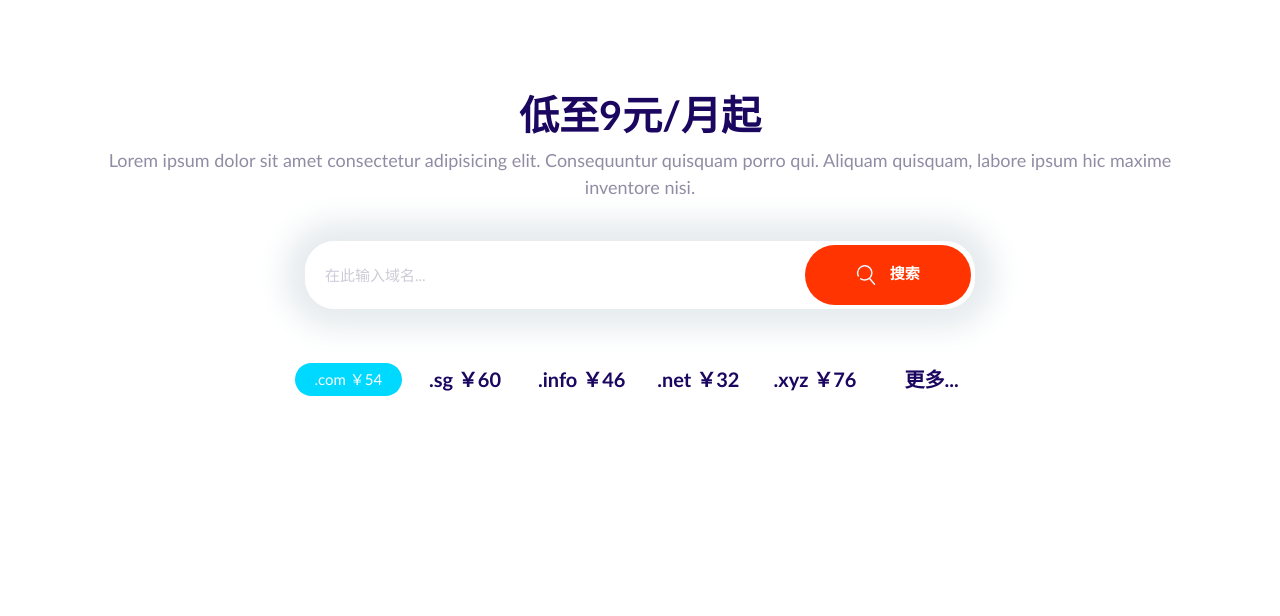
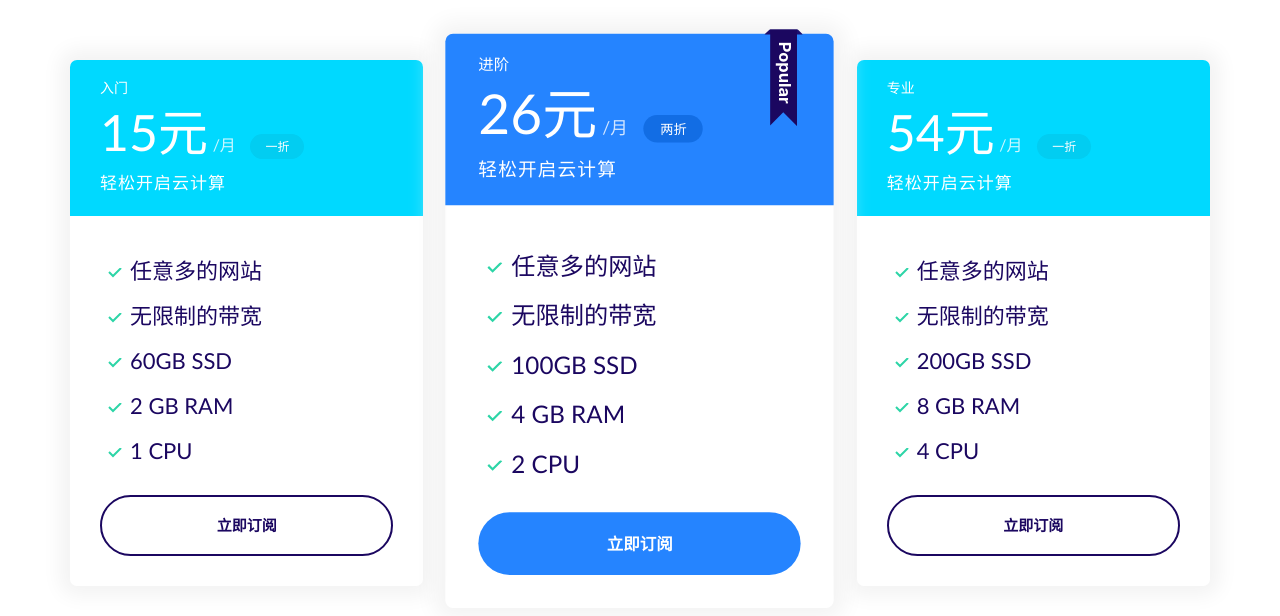
Before and after one commit to jidonghao/moshify, a plain HTML site: page index.html in a window 1280 px wide. Drawn offline with Linux system fonts and the light colour scheme.

Commit message:
计划区块

```diff
--- a/css/style.less
+++ b/css/style.less
@@ -304,6 +304,9 @@ a {
     background: var(--color-primary);
     color: #fff;
   }
+  .badge--primary {
+    background: #126de4;
+  }
 }
 
 .card--sencondary {
@@ -317,7 +320,9 @@ a {
 }
 
 // plan
-
+.plan {
+  transition: transform 0.2s ease-out;
+}
 .plan__name {
   color: #fff;
   margin: 0;
@@ -363,6 +368,10 @@ a {
   }
 }
 
+.plan:hover {
+  transform: scale(1.05);
+}
+
 @media screen and (min-width: 1024px) {
   .plan__name {
     font-size: 1.4rem;
@@ -376,8 +385,12 @@ a {
   .plan__description {
     font-size: 1.7rem;
   }
+  .plan--popular {
+    transform: scale(1.1);
+    &:hover {
+      transform: scale(1.15);
+    }
 
-  .plan--popular {
     .card__header::before {
       width: 35px;
       top: -4px;
@@ -709,6 +722,17 @@ a {
 
 @media screen and (min-width: 768px) {
   .block-domain__prices {
-    grid-template-columns: repeat(auto-fit, minmax(10rem,1fr));
+    grid-template-columns: repeat(auto-fit, minmax(10rem, 1fr));
   }
 }
+
+// block-card
+.block-plans {
+  .grid {
+    gap: 4rem;
+  }
+  .card {
+    max-width: 500px;
+    margin: 0 auto;
+  }
+}
--- a/index.html
+++ b/index.html
@@ -11,30 +11,78 @@
 </head>
 
 <body>
-    <section class="block container block-domain">
-        <header class="block__header">
-            <h2>低至9元/月起</h2>
-            <p>Lorem ipsum dolor sit amet consectetur adipisicing elit. Consequuntur quisquam porro qui. Aliquam
-                quisquam, labore ipsum hic maxime inventore nisi.</p>
+    <section class="block container block-plans">
+        <div class="grid grid--1x3">
 
-        </header>
-        <div class="input-group">
-            <input type="text" class="input" placeholder="在此输入域名...">
-            <button class="btn btn--accent">
-                <svg class="icon icon--white">
-                    <use xlink:href="images/sprite.svg#search"></use>
-                </svg>
-                搜索</button>
+            <div class="plan">
+                <div class="card card--sencondary">
+                    <header class="card__header">
+                        <h3 class="plan__name">入门</h3>
+                        <span class="plan__price">15元</span>
+                        <span class="plan__billing-cycle">/月</span>
+                        <span class="badge badge--secondary badge--small">一折</span>
+                        <span class="plan__description">轻松开启云计算</span>
+                    </header>
+                    <div class="card__body">
+                        <ul class="list list--tick">
+                            <li class="list__item">任意多的网站</li>
+                            <li class="list__item">无限制的带宽</li>
+                            <li class="list__item">60GB SSD</li>
+                            <li class="list__item">2 GB RAM</li>
+                            <li class="list__item">1 CPU</li>
+
+                        </ul>
+                        <button class="btn btn--outline btn--block">立即订阅</button>
+                    </div>
+                </div>
+            </div>
+
+            <div class="plan plan--popular">
+                <div class="card card--primary">
+                    <header class="card__header">
+                        <h3 class="plan__name">进阶</h3>
+                        <span class="plan__price">26元</span>
+                        <span class="plan__billing-cycle">/月</span>
+                        <span class="badge badge--primary badge--small">两折</span>
+                        <span class="plan__description">轻松开启云计算</span>
+                    </header>
+                    <div class="card__body">
+                        <ul class="list list--tick">
+                            <li class="list__item">任意多的网站</li>
+                            <li class="list__item">无限制的带宽</li>
+                            <li class="list__item">100GB SSD</li>
+                            <li class="list__item">4 GB RAM</li>
+                            <li class="list__item">2 CPU</li>
+
+                        </ul>
+                        <button class="btn btn--primary btn--block">立即订阅</button>
+                    </div>
+                </div>
+            </div>
+
+            <div class="plan">
+                <div class="card card--sencondary">
+                    <header class="card__header">
+                        <h3 class="plan__name">专业</h3>
+                        <span class="plan__price">54元</span>
+                        <span class="plan__billing-cycle">/月</span>
+                        <span class="badge badge--secondary badge--small">一折</span>
+                        <span class="plan__description">轻松开启云计算</span>
+                    </header>
+                    <div class="card__body">
+                        <ul class="list list--tick">
+                            <li class="list__item">任意多的网站</li>
+                            <li class="list__item">无限制的带宽</li>
+                            <li class="list__item">200GB SSD</li>
+                            <li class="list__item">8 GB RAM</li>
+                            <li class="list__item">4 CPU</li>
+
+                        </ul>
+                        <button class="btn btn--outline btn--block">立即订阅</button>
+                    </div>
+                </div>
+            </div>
         </div>
-
-        <ul class="list block-domain__prices">
-            <li><div class="badge badge--secondary">.com ￥54</div></li>
-            <li>.sg ￥60</li>
-            <li>.info ￥46</li>
-            <li>.net ￥32</li>
-            <li>.xyz ￥76</li>
-            <li>更多...</li>
-        </ul>
     </section>
     <script src="js/main.js"></script>
 </body>
```
Also changed, not shown: components/plans.html (added, +73 -0 lines), css/style.css.
